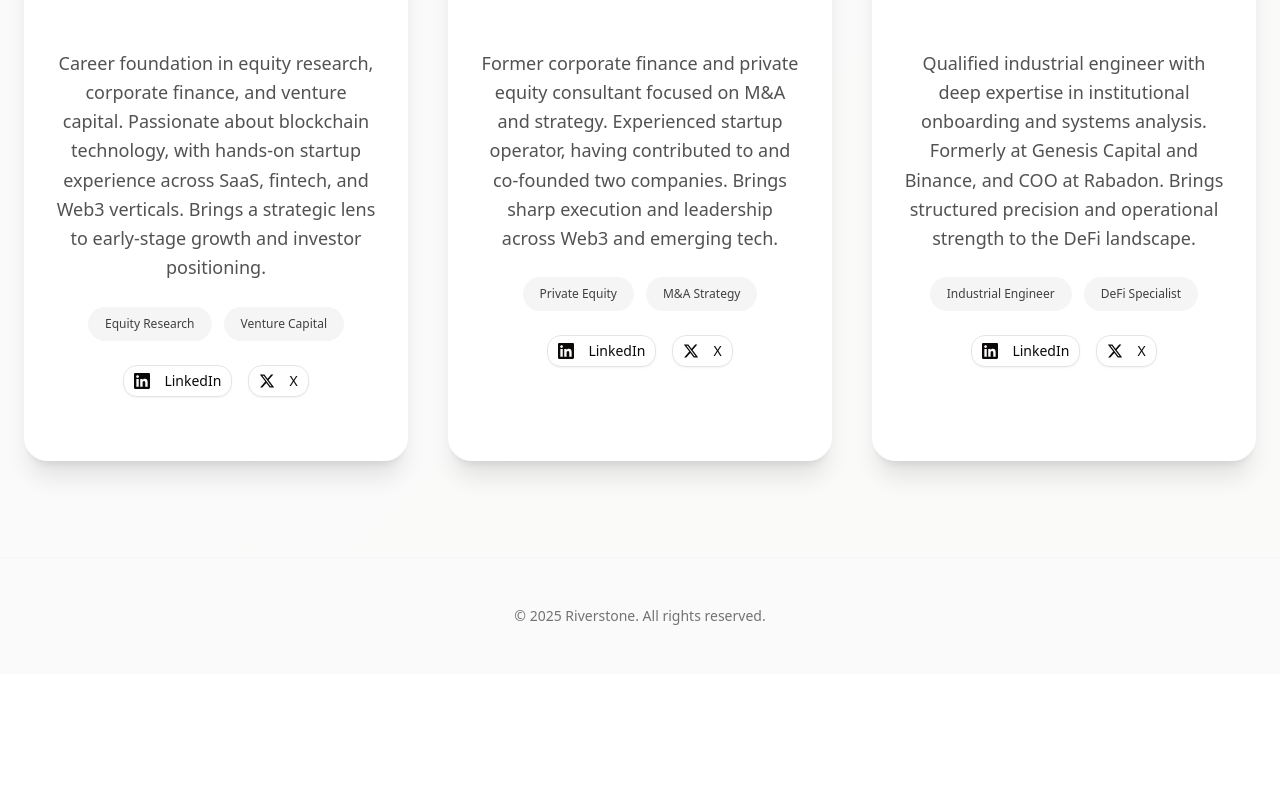
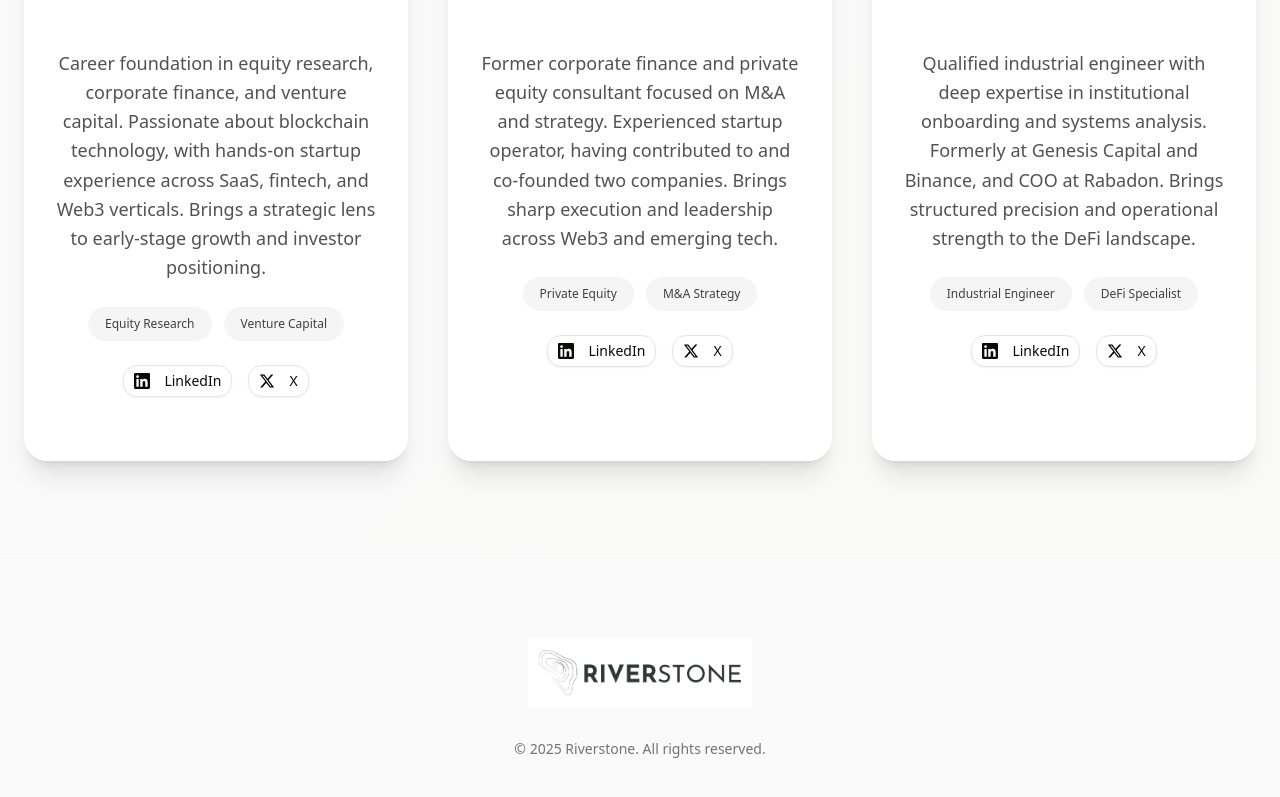
Before and after one commit to ApeTown1/riverstone-site, a Next.js app: page / in a window 1280 px wide. Shown: the part 5722-6519 px from the top of the page. Before the commit the page ends 6396 px from the top, so only its background shows below. Built offline with nearby package versions, Linux system fonts and the light colour scheme; no server answers.

Commit message:
chore(footer): swap logo to riverstone-letterhead

```diff
--- a/components/landing/footer.tsx
+++ b/components/landing/footer.tsx
@@ -1,7 +1,24 @@
+import Link from "next/link";
+import Image from "next/image";
+
 export function Footer() {
     return (
         <footer className="py-12 bg-neutral-50 border-t border-neutral-100">
             <div className="container mx-auto px-4 lg:px-6 text-center">
+                <div className="container mx-auto px-4 py-8 flex items-center justify-center">
+                    <div className="w-40 md:w-56">
+                        <Link href="/" aria-label="Go to home">
+                            <Image
+                                src="/Riverstone Letterhead White.png"
+                                alt="Riverstone logo"
+                                width={240}
+                                height={240}
+                                className="w-full h-auto object-contain opacity-90 hover:opacity-100 transition-opacity duration-200"
+                                priority={false}
+                            />
+                        </Link>
+                    </div>
+                </div>
                 <p className="text-sm text-neutral-500">
                     © {new Date().getFullYear()} Riverstone. All rights
                     reserved.
```
